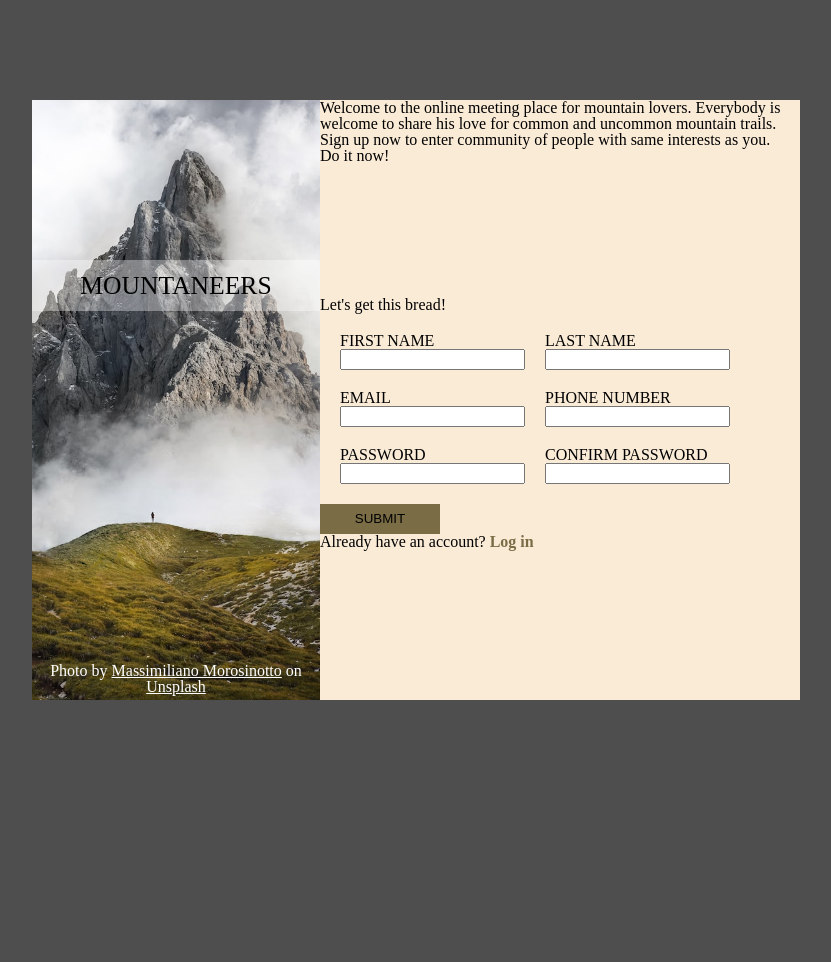
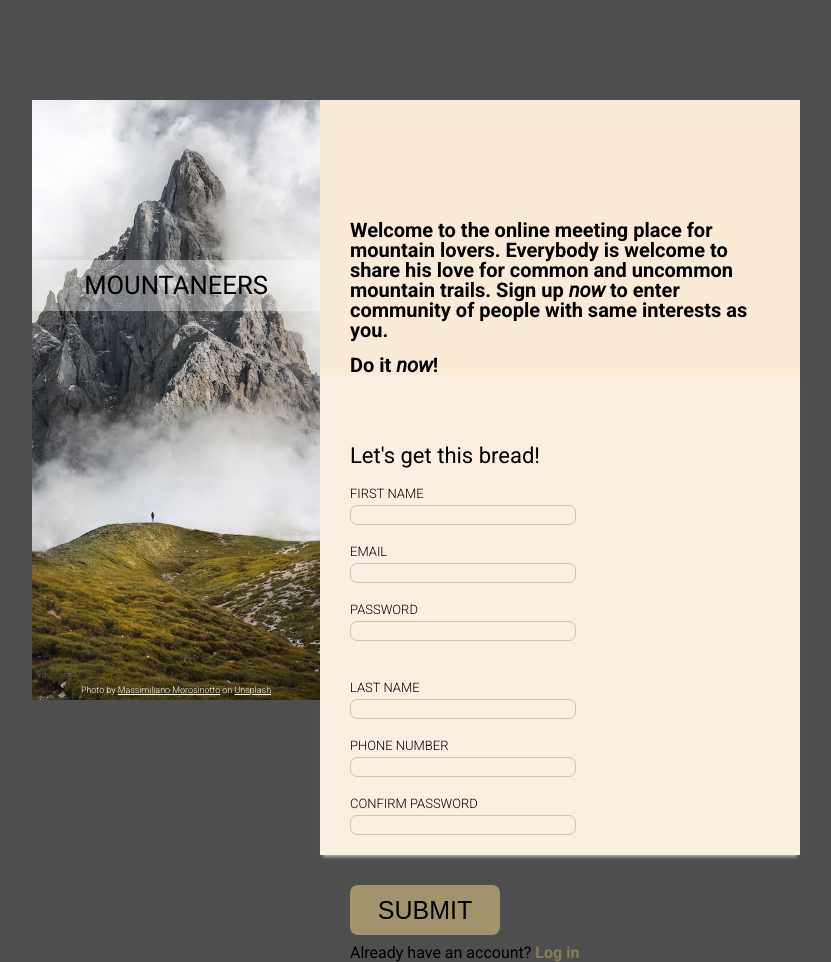
Before and after one commit to ladiza/signup-form, a plain HTML site: page index.html in a window 1280 px wide. Shown: the whole page, without its empty margins (224-1055 px from the left). Before the commit the page ends 800 px from the top, so only its background shows below. Drawn offline with Linux system fonts and the light colour scheme.

Commit message:
Polish everything

```diff
--- a/index.html
+++ b/index.html
@@ -6,6 +6,9 @@
   <meta name="viewport" content="width=device-width, initial-scale=1.0">
   <title>Document</title>
   <link rel="stylesheet" href="styles.css">
+  <link rel="preconnect" href="https://fonts.googleapis.com">
+  <link rel="preconnect" href="https://fonts.gstatic.com" crossorigin>
+  <link href="https://fonts.googleapis.com/css2?family=Roboto:ital,wght@0,300;0,400;0,700;1,400&display=swap" rel="stylesheet">
 </head>
 <body>
   <div class="page-content">
@@ -21,10 +24,10 @@
       <div class="header">
         <div class="text1">Welcome to the online meeting place for mountain lovers.
           Everybody is welcome to share his love for common and uncommon mountain trails.
-          Sign up now to enter community of people with same interests as you.
+          Sign up <i>now</i> to enter community of people with same interests as you.
         </div>
         <div class="text2">
-          Do it now!
+          Do it <i>now</i>!
         </div>
       </div>
       <div class="form-container">
--- a/styles.css
+++ b/styles.css
@@ -53,6 +53,8 @@ body {
   justify-content: center;
   align-items: center;
   background-color: rgb(78, 78, 78);
+  font-family: Roboto, Arial, sans-serif;
+  font-weight: 400;
 }
 
 .page-content {
@@ -88,7 +90,6 @@ body {
   min-height: 500px;
 }
 
-.header, .form-container,
 .submit-container{
   flex: 1;
 }
@@ -97,6 +98,8 @@ body {
   flex: 0 1 auto;
   color: white;
   padding: 5px;
+  font-weight: 300;
+  font-size: 0.7vw;
 }
 
 .project-name {
@@ -112,13 +115,38 @@ body {
 .form {
   display: flex;
   flex-wrap: wrap;
-  gap: 20px;
+  gap: 40px;
   margin: 20px;
+  margin-left: 30px;
+  flex: 1;
 }
 
 .form-element {
   display: flex;
   flex-direction: column;
+
+}
+
+div.form-element input {
+  width: 12vw;
+  min-width: 220px;
+  height: 2vh;
+  border-radius: 7px;
+  border: 1px solid rgb(211, 198, 161);
+  background-color: rgb(250, 239, 224);
+}
+
+.form-element input:focus {
+  outline-style: none;
+  background-color: rgb(247, 239, 231);
+  box-shadow: 2px 2px 4px 1px #b1b1b1;
+}
+
+div.form-element label {
+  font-size: 13px;
+  font-stretch: expanded;
+  margin-bottom: 5px;
+  font-weight: 300;
 }
 
 .form-left, .form-right {
@@ -132,14 +160,68 @@ div.footer > a {
 }
 
 button {
-  background-color: rgb(122, 109, 70);
+  background-color: rgb(161, 148, 108);
   border: 0;
-  height: 30px;
-  width: 120px;
+  height: 50px;
+  width: 150px;
+  font-size: 25px;
+  border-radius: 8px;
 }
 
 div.log-in > a {
-  color: rgb(122, 109, 70);
-  font-weight: bold;
+  color: rgb(139, 126, 84);
+  font-weight: 700;
   text-decoration: none;
 }
+
+.submit-button {
+  margin-left: 30px;
+  margin-top: 30px;
+}
+
+.log-in {
+  margin-top: 10px;
+  margin-left: 30px;
+}
+
+.form-container {
+  flex: 1;
+  display: flex;
+  flex-direction: column;
+  box-shadow: 0px 5px 3px -3px #b1b1b1;
+  background-color: rgb(250, 239, 224);
+}
+
+.header {
+  flex: 1;
+  display: flex;
+  flex-direction: column;
+  justify-items: flex-end;
+}
+
+.text1, .text2 {
+  font-size: 20px;
+  margin-left: 30px;
+  margin-right: 40px;
+  font-weight: 600;
+}
+
+.text1 {
+  margin-top: 15vh;
+  max-width: 60ch;
+}
+
+.text2 {
+  margin-top: 15px;
+}
+
+i {
+  font-style: italic;
+  font-weight: 600;
+}
+
+div h1 {
+  margin-left: 30px;
+  margin-top: 70px;
+  font-size: 22px;
+}
```
